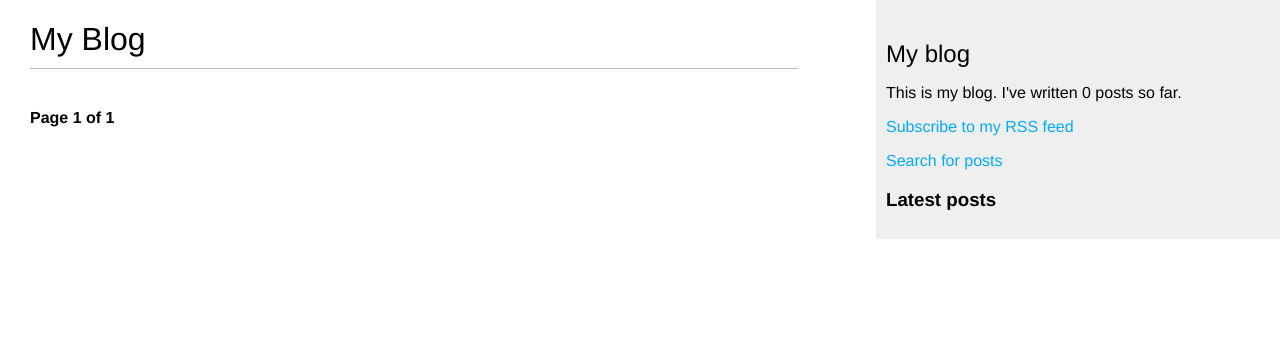
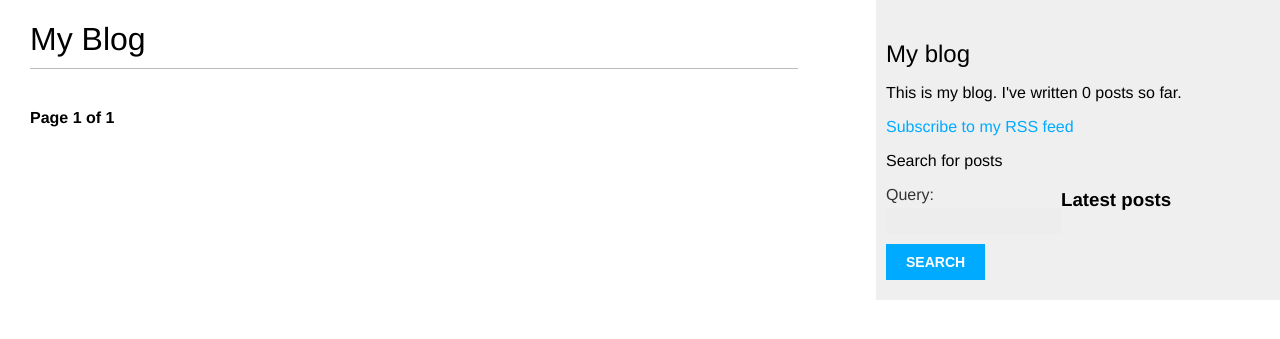
Before and after one commit to Flynotfly/mysite, a Django app: page /blog/ in a window 1280 px wide. Shown: the top 339 px of the page. Run offline with Django 5.2, Linux system fonts and the light colour scheme; data that the repository does not hold is empty.

Commit message:
add search field to sidebar

```diff
--- a/blog/templates/blog/base.html
+++ b/blog/templates/blog/base.html
@@ -20,7 +20,7 @@
         <p>
             <a href="{% url 'blog:post_feed' %}">Subscribe to my RSS feed</a>
         </p>
-        <p><a href="{% url 'blog:post_search' %}">Search for posts</a></p>
+        {% search_field %}
         <h3>Latest posts</h3>
         {% show_latest_posts %}
     </div>
--- /dev/null
+++ b/blog/templates/blog/post/includes/search_form.html
@@ -0,0 +1,5 @@
+<p>Search for posts</p>
+<form method="get" action="{% url 'blog:post_search' %}">
+    {{ form.as_p }}
+    <input type="submit" value="Search">
+</form>
--- a/blog/templates/blog/post/latest_posts.html
+++ b/blog/templates/blog/post/latest_posts.html
@@ -1,5 +1,7 @@
-<ul>
-    {% for post in latest_posts %}
-        {% include 'blog/post/includes/post_preview.html' %}
-    {% endfor %}
-</ul>
+<div>
+    <ul>
+        {% for post in latest_posts %}
+            {% include 'blog/post/includes/post_preview.html' %}
+        {% endfor %}
+    </ul>
+</div>
--- a/blog/templatetags/blog_tags.py
+++ b/blog/templatetags/blog_tags.py
@@ -3,6 +3,7 @@
 from django.db.models import Count
 from django.utils.safestring import mark_safe
 from ..models import Post
+from ..forms import SearchForm
 
 register = template.Library()
 
@@ -26,3 +27,8 @@
 @register.filter(name='markdown')
 def markdown_format(text):
     return mark_safe(markdown.markdown(text))
+
+
+@register.inclusion_tag('blog/post/includes/search_form.html', name='search_field')
+def search_form():
+    return {'form': SearchForm}
--- a/blog/views.py
+++ b/blog/views.py
@@ -41,6 +41,7 @@
         {
             'posts': posts,
             'tag': tag,
+            'search_form': SearchForm,
         }
     )
 
```
